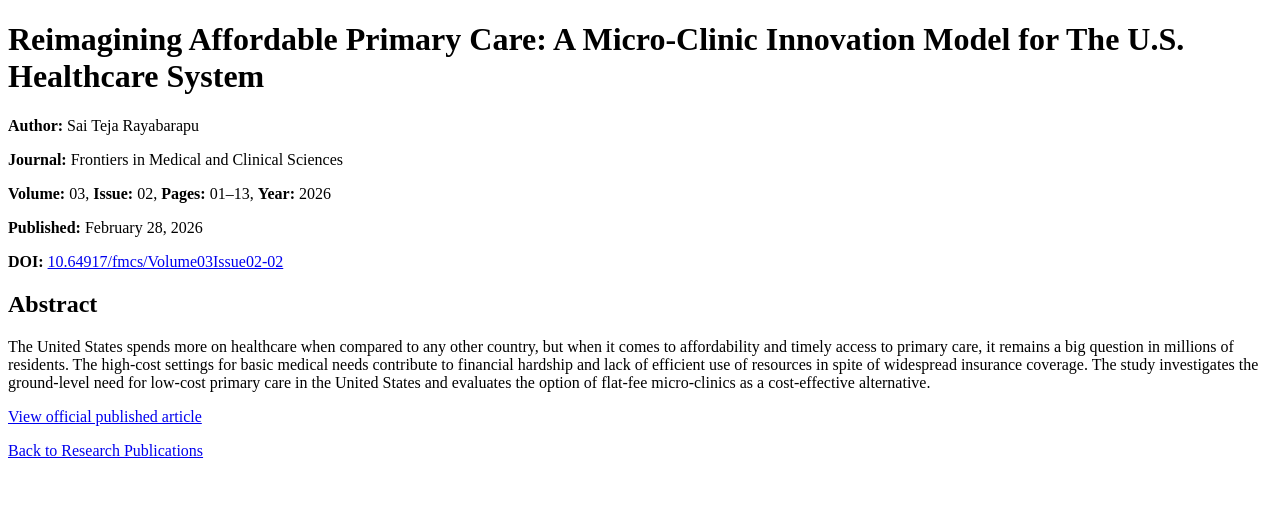
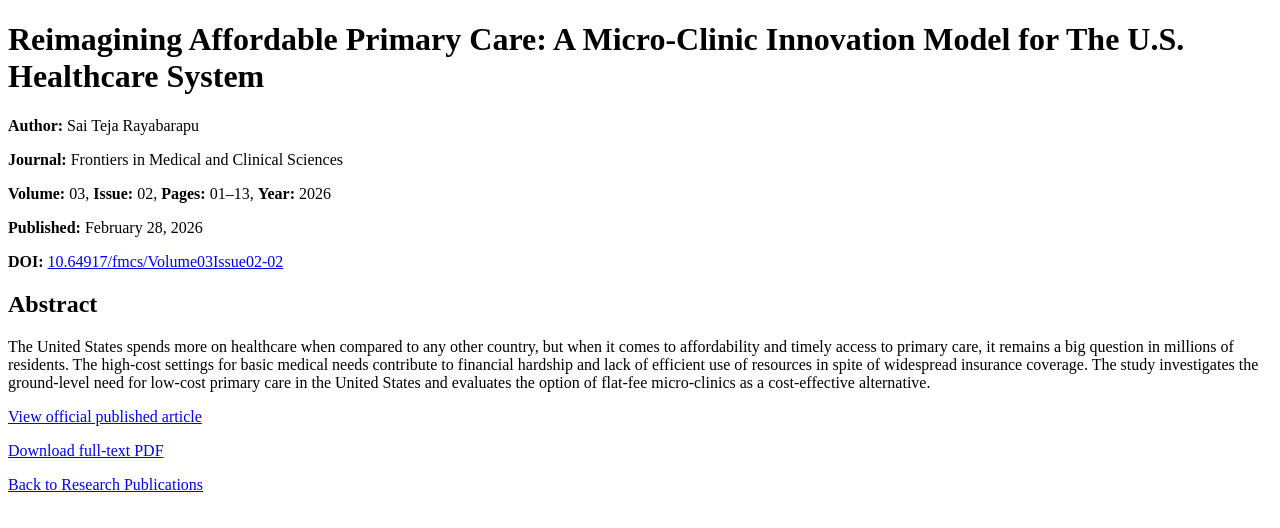
Before and after one commit to RST0310/RST0310, a plain HTML site: page publications/micro-clinic/index.html in a window 1280 px wide. Drawn offline with Linux system fonts and the light colour scheme.

Commit message:
Link full text PDF for micro-clinic paper

```diff
--- a/publications/micro-clinic/index.html
+++ b/publications/micro-clinic/index.html
@@ -33,6 +33,8 @@
 
   <meta name="citation_doi"
         content="10.64917/fmcs/Volume03Issue02-02">
+  <meta name="citation_pdf_url"
+      content="https://rst0310.github.io/RST0310/publications/micro-clinic/01-01-13-Reimagining+Affordable+Primary+Care+A+Micro-Clinic+Innovation+Model+for+The+U.S.+Healthcare+System.pdf">
 
   <meta name="description"
         content="Research examining healthcare affordability in the United States and proposing a flat-fee micro-clinic model for improving access to primary care.">
@@ -90,6 +92,11 @@
       View official published article
     </a>
   </p>
+  <p>
+    <a href="01-01-13-Reimagining+Affordable+Primary+Care+A+Micro-Clinic+Innovation+Model+for+The+U.S.+Healthcare+System.pdf">
+      Download full-text PDF
+    </a>
+  </p>
 
   <p>
     <a href="../../index.html">
```
